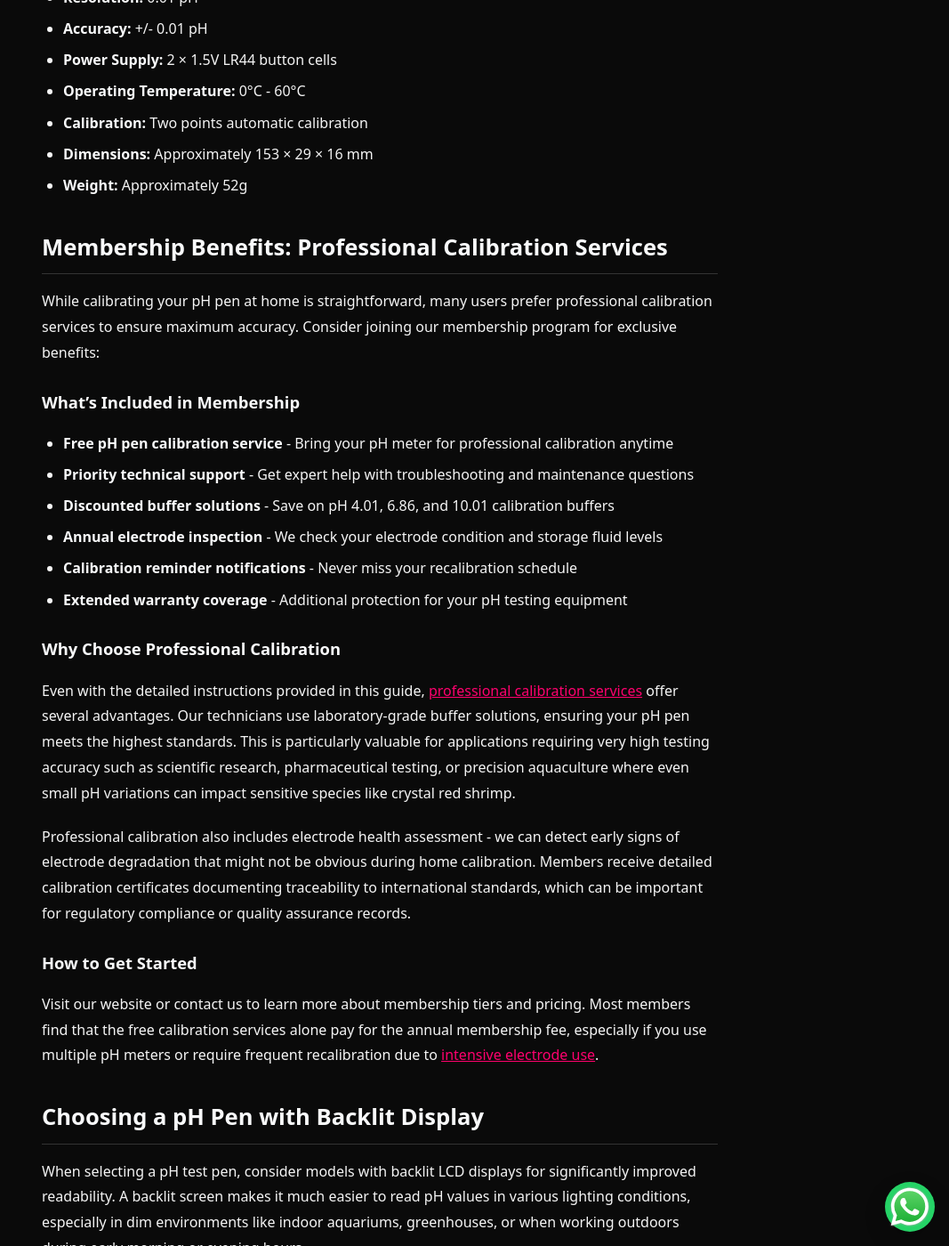
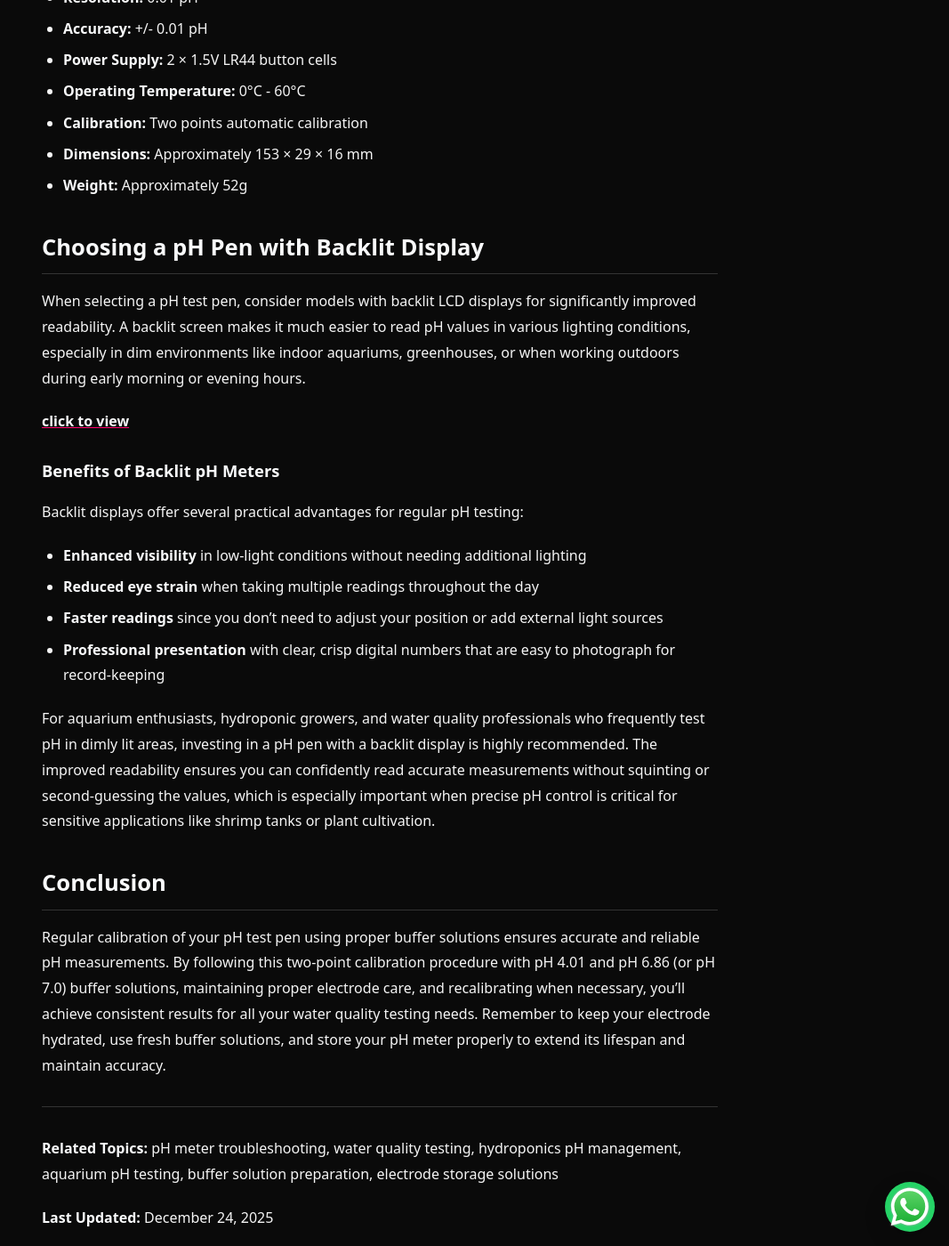
Before and after one commit to m33lucky-benny/reimagined-eureka, a Jekyll site: the page built from _posts/2025-12-24-calibrate-ph-test-pen.md, in a window 1280 px wide and 1400 px high, scrolled down 4637 px. Shown: the whole window at 89% size, without its empty margins (213-1280 px from the left). Built offline with Jekyll 4.4.1, drawn with Linux system fonts in a browser that asks for light colours.

Commit message:
Hide the membership page and remove links to it
Page is unpublished (file kept), removed from the nav, and the links and
promo sections that pointed to it are taken out of the about page and three
posts. Same approach as the tank builder (PR #7).

Co-Authored-By: Claude Sonnet 5.5 <noreply@anthropic.com>

```diff
--- a/_data/settings.yml
+++ b/_data/settings.yml
@@ -13,7 +13,5 @@ nav_items:
     url: /shrimp
   - title: Blog
     url: /blog
-  - title: Membership
-    url: /membership
   - title: Contact Us
     url: /contact
--- a/_posts/2025-12-24-calibrate-ph-test-pen.md
+++ b/_posts/2025-12-24-calibrate-ph-test-pen.md
@@ -126,29 +126,6 @@ Use two beakers for each buffer solution: one containing pure buffer for calibra
 - **Dimensions:** Approximately 153 × 29 × 16 mm
 - **Weight:** Approximately 52g
 
-## Membership Benefits: Professional Calibration Services
-
-While calibrating your pH pen at home is straightforward, many users prefer professional calibration services to ensure maximum accuracy. Consider joining our membership program for exclusive benefits:
-
-### What's Included in Membership
-
-- **Free pH pen calibration service** - Bring your pH meter for professional calibration anytime
-- **Priority technical support** - Get expert help with troubleshooting and maintenance questions
-- **Discounted buffer solutions** - Save on pH 4.01, 6.86, and 10.01 calibration buffers
-- **Annual electrode inspection** - We check your electrode condition and storage fluid levels
-- **Calibration reminder notifications** - Never miss your recalibration schedule
-- **Extended warranty coverage** - Additional protection for your pH testing equipment
-
-### Why Choose Professional Calibration
-
-Even with the detailed instructions provided in this guide, [professional calibration services](https://atlas-scientific.com/blog/how-to-calibrate-ph-meter/) offer several advantages. Our technicians use laboratory-grade buffer solutions, ensuring your pH pen meets the highest standards. This is particularly valuable for applications requiring very high testing accuracy such as scientific research, pharmaceutical testing, or precision aquaculture where even small pH variations can impact sensitive species like crystal red shrimp.
-
-Professional calibration also includes electrode health assessment - we can detect early signs of electrode degradation that might not be obvious during home calibration. Members receive detailed calibration certificates documenting traceability to international standards, which can be important for regulatory compliance or quality assurance records.
-
-### How to Get Started
-
-Visit our website or contact us to learn more about membership tiers and pricing. Most members find that the free calibration services alone pay for the annual membership fee, especially if you use multiple pH meters or require frequent recalibration due to [intensive electrode use](https://www.horiba.com/sgp/water-quality/support/technical-tips/electrodes/ph-electrode-care-and-maintenance-procedures/).
-
 ## Choosing a pH Pen with Backlit Display
 
 When selecting a pH test pen, consider models with backlit LCD displays for significantly improved readability. A backlit screen makes it much easier to read pH values in various lighting conditions, especially in dim environments like indoor aquariums, greenhouses, or when working outdoors during early morning or evening hours.
--- a/app/about/page.tsx
+++ b/app/about/page.tsx
@@ -184,9 +184,6 @@ export default function AboutPage() {
             <Link className="cta-button secondary-cta" href="/shrimp">
               Browse Available Shrimp
             </Link>
-            <Link className="cta-button gold-cta" href="/membership">
-              View Gold Membership
-            </Link>
           </div>
         </section>
       </FadeIn>
--- a/data/settings.ts
+++ b/data/settings.ts
@@ -3,7 +3,6 @@ export const navItems = [
   { title: 'Quick Help', url: '/faq' },
   { title: 'Shrimps', url: '/shrimp' },
   { title: 'Blog', url: '/blog' },
-  { title: 'Membership', url: '/membership' },
   { title: 'Contact Us', url: '/contact' },
 ] as const;
 
```
Also changed, not shown: _posts/2025-05-21-best-caridina-shrimp-tank.md (+0 -21 lines), _posts/2025-12-20-shrimp-tank-water-parameters-for-singapore.md (+0 -10 lines), about.md (+0 -8 lines), membership.md (+1 -0 lines).
